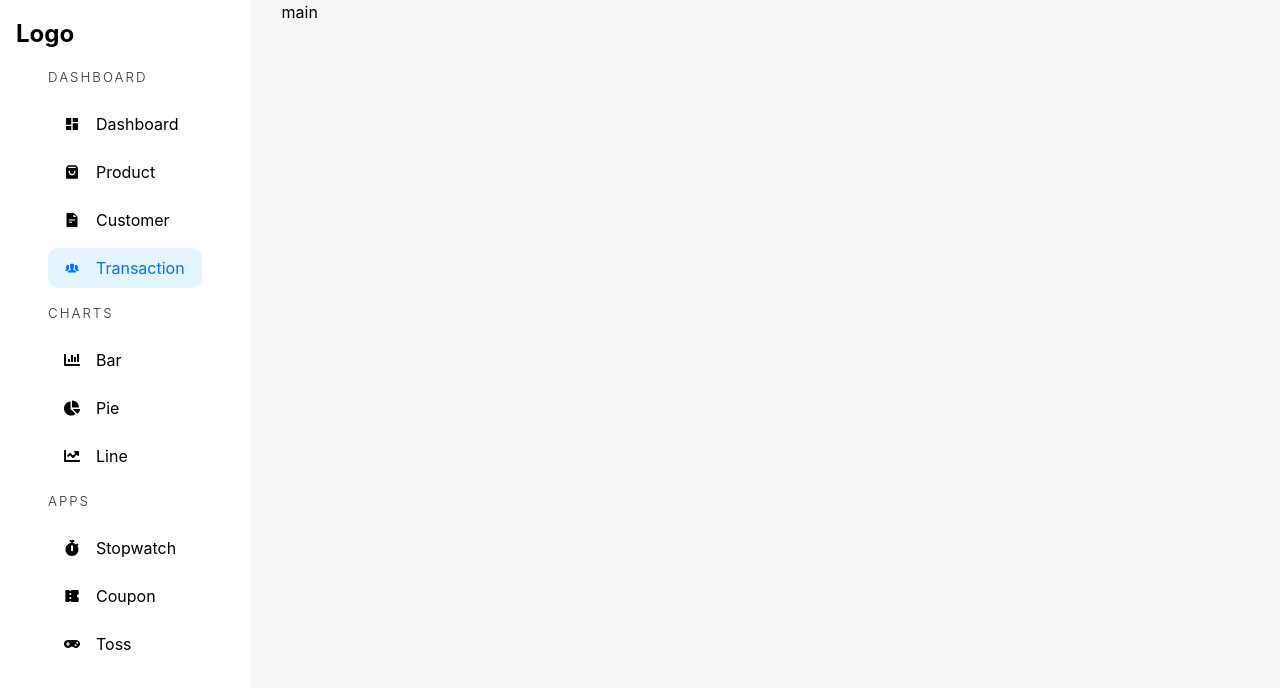
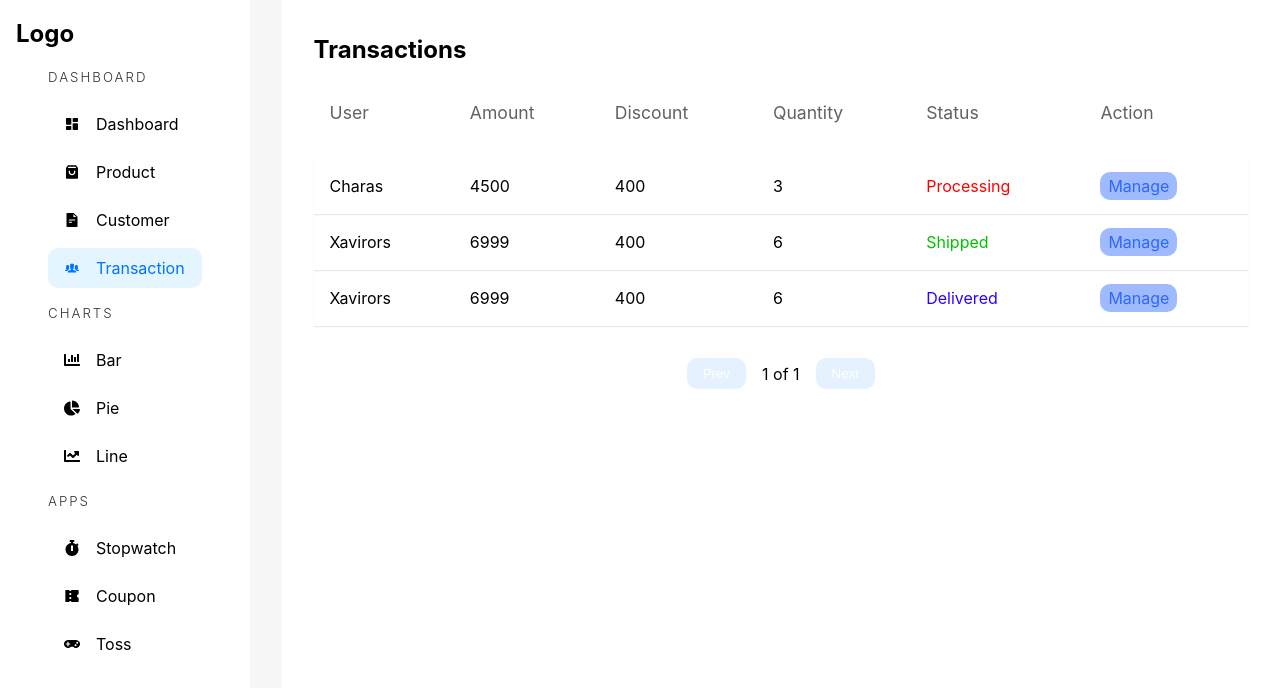
Before and after one commit to shuvox33/e-commerce-dashboard, a React (Vite) app: page /admin/transaction in a window 1280 px wide. Shown: the top 688 px of the page. Built offline with nearby package versions, Linux system fonts and the light colour scheme.

Commit message:
added transaction page

```diff
--- a/src/pages/Transaction.tsx
+++ b/src/pages/Transaction.tsx
@@ -1,37 +1,39 @@
 import { Column } from "react-table";
 import AdminSideBar from "../components/AdminSideBar";
-import { ReactElement } from "react";
+import { ReactElement, useCallback, useState } from "react";
+import TableHOC from "../components/TableHOC";
+import { Link } from "react-router-dom";
 
 interface DataType {
-    avatar: ReactElement;
-    name: string;
-    email: string;
-    gender: string;
-    role: string;
+    user: string;
+    amount: number;
+    discount: number;
+    quantity: number;
+    status: ReactElement;
     action: ReactElement;
 }
 
 
 const column: Column<DataType>[] = [
     {
-        Header: 'Avatar',
-        accessor: 'avatar',
+        Header: 'User',
+        accessor: 'user',
     },
     {
-        Header: 'Name',
-        accessor: 'name',
+        Header: 'Amount',
+        accessor: 'amount',
     },
     {
-        Header: 'Emain',
-        accessor: 'email',
+        Header: 'Discount',
+        accessor: 'discount',
     },
     {
-        Header: 'Gender',
-        accessor: 'gender',
+        Header: 'Quantity',
+        accessor: 'quantity',
     },
     {
-        Header: 'Role',
-        accessor: 'role',
+        Header: 'Status',
+        accessor: 'status',
     },
     {
         Header: 'Action',
@@ -39,11 +41,43 @@ const column: Column<DataType>[] = [
     },
 ]
 
+const arr: DataType[] = [
+    {
+        user: "Charas",
+        amount: 4500,
+        discount: 400,
+        quantity: 3,
+        status: <span className="red">Processing</span>,
+        action: <Link to="/admin/transaction/sajknaskd">Manage</Link>,
+    },
+    {
+        user: "Xavirors",
+        amount: 6999,
+        discount: 400,
+        status: <span className="green">Shipped</span>,
+        quantity: 6,
+        action: <Link to="/admin/transaction/sajknaskd">Manage</Link>,
+    },
+    {
+        user: "Xavirors",
+        amount: 6999,
+        discount: 400,
+        status: <span className="purple">Delivered</span>,
+        quantity: 6,
+        action: <Link to="/admin/transaction/sajknaskd">Manage</Link>,
+    },
+];
+
 const Transaction = () => {
+
+    const [data] = useState<DataType[]>(arr);
+
+    const Table = useCallback(TableHOC<DataType>(column, data, "dashboard-product-box", "Transactions", true), []);
+
     return (
         <div className="admin-container">
             <AdminSideBar />
-            <main>main</main>
+            <main>{Table()}</main>
         </div>
     );
 };
```
